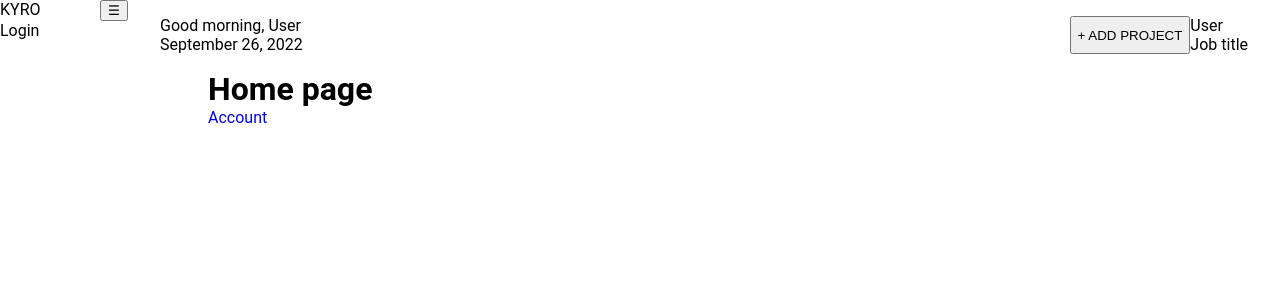
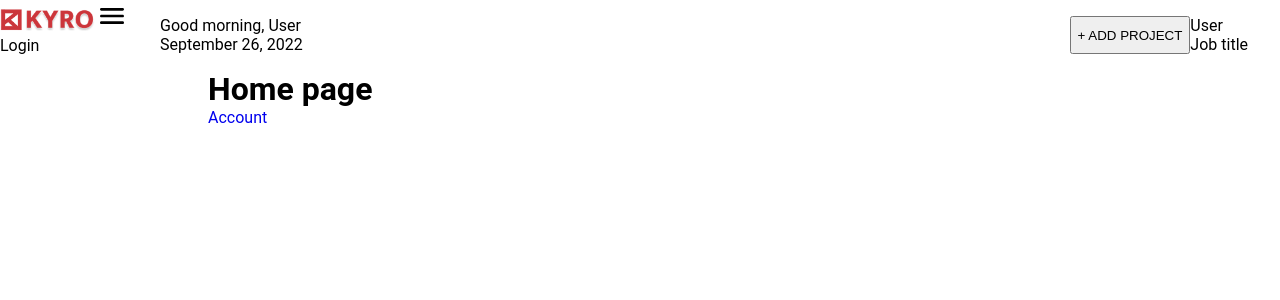
Before and after one commit to shahul01/kriyators-form-demo, a Next.js app in the folder frontend/: page / in a window 1280 px wide. Shown: the top 300 px of the page. Built offline with nearby package versions, Linux system fonts and the light colour scheme; no server answers.

Commit message:
style:fe: added kyro logo banner

```diff
--- a/frontend/components/Sidebar/Sidebar.module.css
+++ b/frontend/components/Sidebar/Sidebar.module.css
@@ -6,4 +6,22 @@
 .banner-btn-container {
   display: flex;
   justify-content: space-between;
+  align-items: center;
 }
+
+.banner-container {
+  overflow: hidden;
+  position: relative;
+  height: 26px;
+  width: 118px;
+
+}
+
+h1.banner {
+
+}
+
+.banner-btn-container > .button {
+  cursor: pointer;
+  user-select: none;
+}
--- a/frontend/components/Sidebar/Sidebar.tsx
+++ b/frontend/components/Sidebar/Sidebar.tsx
@@ -1,7 +1,9 @@
+import Image from 'next/image';
 import Link from 'next/link';
 import { FC, useEffect, useState } from 'react';
+import MenuRoundedIcon from '@mui/icons-material/MenuRounded';
 import { IFormAccDetails } from '../../types/global';
-import styles from './Sidebar.module.css'
+import styles from './Sidebar.module.css';
 
 interface ISidebarProps {
   fetchedUserData: IFormAccDetails[];
@@ -15,11 +17,22 @@ const Sidebar: FC<ISidebarProps> = (props) => {
       className={styles['sidebar-container']}
       style={{'width': ` ${isShowSidebar ? '20%' : '10%'}`}}
       >
-      <div className={styles['banner-btn-container']}>
-        <p>KYRO</p>
-        <button onClick={() => setIsShowSidebar(!isShowSidebar)}>
-          ☰
-        </button>
+      <div className={styles['banner-btn-container']} onClick={() => setIsShowSidebar(!isShowSidebar)}>
+        {/* <h1 className={styles['banner']}>KYRO</h1> */}
+        <div className={styles['banner-container']}>
+          <Image
+            src="/images/logo.png"
+            alt="KYRO Logo"
+            // width={180}
+            // height={36}
+            layout='fill'
+            objectFit='cover'
+          />
+        </div>
+        <div className={styles['button']}>
+          <MenuRoundedIcon className='menu-button' />
+        </div>
+
       </div>
       <div className={styles['links-container']}>
         <div className={styles['top']}>
--- a/frontend/features/AccountDetails/Preview/Preview.tsx
+++ b/frontend/features/AccountDetails/Preview/Preview.tsx
@@ -3,7 +3,7 @@
 import Image from 'next/image';
 import { FC, useEffect, useState } from 'react';
 import CameraAltRoundedIcon from '@mui/icons-material/CameraAltRounded';
-import { IFormAccDetails } from '../../../types/global';
+import { IImage, IFormAccDetails } from '../../../types/global';
 import styles from './Preview.module.css';
 
 interface IPreviewProps {
@@ -12,8 +12,8 @@ interface IPreviewProps {
 }
 
 const Preview: FC<IPreviewProps> = (props) => {
-  const imagesArr = props.formAccDetails?.images;
-  const profileImage = imagesArr?.find((currImg:{}) => !currImg.isThumbnail) || '';
+  const imagesArr:IImage[] = props.formAccDetails?.images || [];
+  const profileImage:IImage|string = imagesArr?.find((currImg:IImage) => !currImg?.isThumbnail) || '';
 
   return (
     <div className={styles['preview']}>
--- a/frontend/styles/globals.css
+++ b/frontend/styles/globals.css
@@ -3,7 +3,7 @@ body {
   padding: 0;
   margin: 0;
   font-family: Roboto, Oxygen, -apple-system, BlinkMacSystemFont, Segoe UI,
-    Ubuntu, Cantarell, Fira Sans, Droid Sans, Helvetica Neue, sans-serif;
+    Ubuntu, Cantarell, Fira Sans, Droid Sans, Helvetica Neue, Lato, sans-serif;
 }
 
 * {
@@ -46,6 +46,11 @@ svg.MuiSvgIcon-root.camera {
   color: hsl(222, 17%, 55%);
 }
 
+svg.MuiSvgIcon-root.menu-button {
+  height:  32px;
+  width:  32px;
+}
+
 
 /*
 @media (prefers-color-scheme: dark) {
```
Also changed, not shown: frontend/types/global.ts (+8 -0 lines), frontend/public/images/logo.png (added), 1 other file (tests, documents, lock files or other folders).
